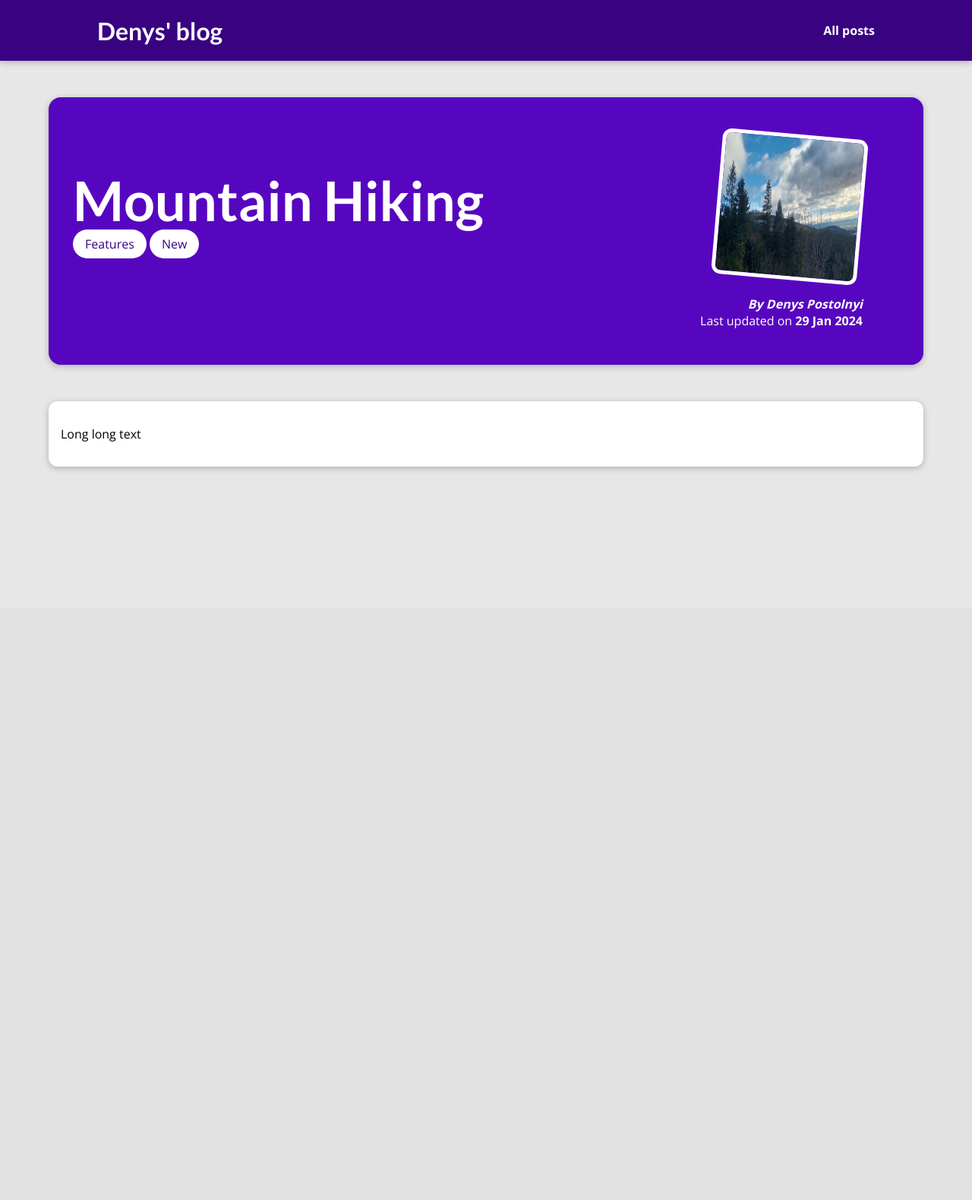
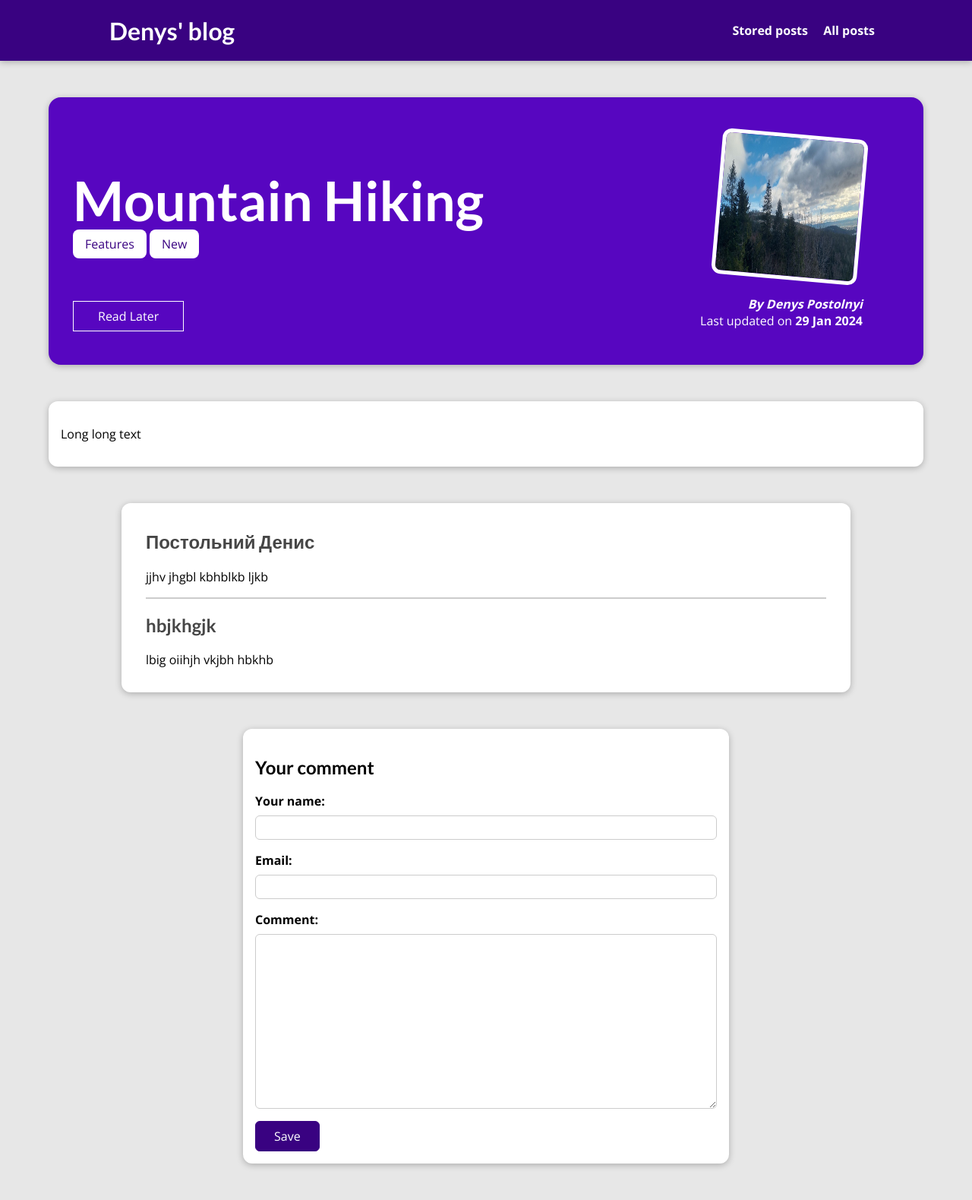
Before and after one commit to DenysPostolnyi/racingBlog, a Django app: a page that uses templates/base.html in a window 1280 px wide. Shown: the whole page at 76% size. Before the commit the page ends 618 px from the top, so only its background shows below. Run offline with Django 5.2, Linux system fonts and the light colour scheme; data comes from the database, SQL or seed files in the repository; both versions use the stored data as it was after the commit.

Commit message:
added read later functionality

```diff
--- /dev/null
+++ b/blog/forms.py
@@ -0,0 +1,14 @@
+from django import forms
+
+from blog.models import Comment
+
+
+class CommentForm(forms.ModelForm):
+    class Meta:
+        model = Comment
+        exclude = ['post']
+        labels = {
+            'user_name': 'Your name',
+            'user_email': 'Your email',
+            'text': 'Comment'
+        }
--- a/blog/static/blog/post-detail.css
+++ b/blog/static/blog/post-detail.css
@@ -48,13 +48,32 @@
   font-weight: bold;
 }
 
+#summary a {
+  color: white;
+  text-decoration: none;
+}
+
 #summary time {
   font-weight: bold;
 }
 
-#summary a {
+#read-later {
+  margin: 2rem 0;
+}
+
+#read-later button {
+  background-color: transparent;
+  border: 1px solid white;
+  padding: 0.5rem 2rem;
+  font: inherit;
   color: white;
-    text-decoration: none;
+  cursor: pointer;
+}
+
+#read-later button:hover,
+#read-later button:active {
+  background-color: white;
+  color: #390281;
 }
 
 main {
@@ -71,5 +90,115 @@
   background-color: white;
   color: #390281;
   padding: 0.5rem 1rem;
-    border-radius: 12rem;
+  border-radius: 8px;
 }
+
+#comment-form {
+  margin: 3rem auto;
+  width: 90%;
+  max-width: 40rem;
+  border-radius: 12px;
+  background-color: white;
+  box-shadow: 0 2px 8px rgba(0, 0, 0, 0.25);
+  padding: 1rem;
+}
+
+#comment-form button {
+  font: inherit;
+  background-color: #390281;
+  color: white;
+  border: 1px solid #390281;
+  padding: 0.5rem 1.5rem;
+  border-radius: 6px;
+  cursor: pointer;
+}
+
+#comment-form button:hover,
+#comment-form button:active {
+  background-color: #4f0ba7;
+  border-color: #4f0ba7;
+}
+
+.form-control {
+  margin-bottom: 1rem;
+}
+
+.form-control label {
+  font-weight: bold;
+  margin-bottom: 0.5rem;
+  display: block;
+}
+
+.form-control input,
+.form-control textarea {
+  display: block;
+  width: 100%;
+  font: inherit;
+  padding: 0.25rem;
+  border-radius: 6px;
+  border: 1px solid #ccc;
+}
+
+.errorlist {
+  list-style: none;
+  margin: 0.5rem 0;
+  padding: 0;
+  color: #d6000b;
+}
+
+.invalid label {
+  color: #d6000b;
+}
+
+.invalid input,
+.invalid textarea {
+  border-color: #d6000b;
+  background-color: #ffe6e7;
+}
+
+#alert {
+  margin: 8rem auto 3rem auto;
+  border: 1px solid #d6000b;
+  background-color: #ffe6e7;
+  padding: 1rem;
+  width: 90%;
+  max-width: 40rem;
+}
+
+#alert a {
+  text-decoration: none;
+  border: 1px solid #d6000b;
+  background-color: #d6000b;
+  color: white;
+  padding: 0.25rem 1.5rem;
+  border-radius: 6px;
+}
+
+#comments {
+  margin: 3rem auto;
+  width: 90%;
+  max-width: 60rem;
+  border-radius: 12px;
+  background-color: white;
+  box-shadow: 0 2px 8px rgba(0, 0, 0, 0.25);
+  padding: 1rem 2rem;
+}
+
+#comments ul {
+  list-style: none;
+  margin: 0;
+  padding: 0;
+}
+
+#comments li {
+  margin-bottom: 1rem;
+  border-bottom: 2px solid #ccc;
+}
+
+#comments li:last-of-type {
+  border-bottom: none;
+}
+
+#comments h2 {
+  color: #464646;
+}
--- a/blog/templates/post-details.html
+++ b/blog/templates/post-details.html
@@ -10,12 +10,33 @@
 {% endblock %}
 
 {% block content %}
+    {% if comment_form.errors %}
+        <div id="alert">
+            <h2>Saving the comment failed!</h2>
+            <p>Please check the comment form below the post and fix your errors.</p>
+            <a href="#comment-form">Fix!</a>
+        </div>
+    {% endif %}
+
     <section id="summary">
         <h2>{{ post.title }}</h2>
         <div>
             {% for tag in tags %}
                 <span class="tag">{{ tag.caption }}</span>
             {% endfor %}
+        </div>
+        <div id="read-later">
+            <form action="{% url 'read-later' %}" method="post">
+                {% csrf_token %}
+                <input type="hidden" value="{{ post.id }}" name="post_id">
+                <button id="read-later">
+                    {% if is_saved_for_later %}
+                        Remove from saved
+                    {% else %}
+                        Read Later
+                    {% endif %}
+                </button>
+            </form>
         </div>
         <article>
             <img src="{{ post.image_name.url }}" alt="{{ post.title }}">
@@ -30,4 +51,30 @@
     <main>
         {{ post.content|linebreaks }}
     </main>
+
+    <section id="comments">
+        <ul>
+            {% for comment in comments %}
+                <li>
+                    <h2>{{ comment.user_name }}</h2>
+                    <p>{{ comment.text|linebreaks }}</p>
+                </li>
+            {% endfor %}
+        </ul>
+    </section>
+
+    <section id="comment-form">
+        <h2>Your comment</h2>
+        <form method="post" action="{% url 'post-detail-page' post.slug %}">
+            {% csrf_token %}
+            {% for form_field in comment_form %}
+                <div class="form-control {% if form_field.errors %}invalid{% endif %}">
+                    {{ form_field.label_tag }}
+                    {{ form_field }}
+                    {{ form_field.errors }}
+                </div>
+            {% endfor %}
+            <button>Save</button>
+        </form>
+    </section>
 {% endblock %}
--- a/blog/urls.py
+++ b/blog/urls.py
@@ -6,4 +6,6 @@
     path('', views.StartingPageView.as_view(), name='main-page'),
     path('posts', views.AllPostsView.as_view(), name='posts-page'),
     path('posts/<str:slug>', views.SinglePostView.as_view(), name='post-detail-page'),
+    path('read-later', views.ReadLaterView.as_view(), name='read-later'),
+    path('stored-posts', views.ReadLaterView.as_view(), name='stored-posts-page'),
 ]
--- a/blog/views.py
+++ b/blog/views.py
@@ -1,6 +1,10 @@
+from django.http import HttpResponseRedirect
 from django.shortcuts import render, get_object_or_404
+from django.urls import reverse
+from django.views import View
 from django.views.generic import ListView, DetailView
 
+from blog.forms import CommentForm
 from blog.models import Post
 
 
@@ -41,15 +45,58 @@
 #     })
 
 
-class SinglePostView(DetailView):
+class SinglePostView(View):
     # post_detail
-    template_name = 'post-details.html'
-    model = Post
+    # template_name = 'post-details.html'
+    # model = Post
 
-    def get_context_data(self, **kwargs):
-        context = super().get_context_data(**kwargs)
-        context['tags'] = self.object.tags.all()
-        return context
+    def is_stored_post(self, request, post_id):
+        stored_posts = request.session.get('stored_posts')
+
+        if stored_posts is not None and len(stored_posts) != 0:
+            is_saved_for_later = post_id in stored_posts
+        else:
+            is_saved_for_later = False
+
+        return is_saved_for_later
+
+    def get(self, request, slug):
+        post = Post.objects.get(slug=slug)
+
+        context = {
+            'post': post,
+            'tags': post.tags.all(),
+            'comment_form': CommentForm(),
+            'comments': post.comments.all().order_by('-id'),
+            'is_saved_for_later': self.is_stored_post(request, post.id),
+        }
+        return render(request, 'post-details.html', context)
+
+    def post(self, request, slug):
+        comment_form = CommentForm(request.POST)
+        post = Post.objects.get(slug=slug)
+
+        if comment_form.is_valid():
+            comment = comment_form.save(commit=False)
+            comment.post = post
+            comment.save()
+            return HttpResponseRedirect(reverse("post-detail-page", args=[slug]))
+
+        context = {
+            'post': post,
+            'tags': post.tags.all(),
+            'comment_form': comment_form,
+            'comments': post.comments.all().order_by('-id'),
+            'is_saved_for_later': self.is_stored_post(request, post.id),
+        }
+        return render(request, "post-details.html", context)
+
+    # def get_context_data(self, **kwargs):
+    #     context = super().get_context_data(**kwargs)
+    #     context['tags'] = self.object.tags.all()
+    #     context['comment_form'] = CommentForm()
+    #     return context
+
 
 # def post_detail(request, slug):
 #     post_details = get_object_or_404(Post, slug=slug)
@@ -65,3 +112,35 @@
 #     })
 # except StopIteration:
 #     return render(request, '404.html')
+
+class ReadLaterView(View):
+    def post(self, request):
+        stored_posts = request.session.get('stored_posts')
+
+        if stored_posts is None:
+            stored_posts = []
+
+        post_id = int(request.POST.get('post_id'))
+
+        if post_id not in stored_posts:
+            stored_posts.append(post_id)
+        else:
+            stored_posts.remove(post_id)
+
+        request.session['stored_posts'] = stored_posts
+
+        return HttpResponseRedirect(reverse("main-page"))
+
+    def get(self, request):
+        stored_posts = request.session.get('stored_posts')
+
+        context = {}
+
+        if stored_posts is None or len(stored_posts) == 0:
+            context['posts'] = []
+            context['has_posts'] = False
+        else:
+            context['has_posts'] = True
+            context['posts'] = Post.objects.filter(id__in=stored_posts)
+
+        return render(request, "stored_posts.html", context)
--- a/static/app.css
+++ b/static/app.css
@@ -35,6 +35,7 @@
   text-decoration: none;
   color: white;
   font-weight: bold;
+  margin-left: 1rem;
 }
 
 #main-navigation a:hover,
--- a/templates/base.html
+++ b/templates/base.html
@@ -11,6 +11,7 @@
 <header id="main-navigation">
     <h1><a href="{% url 'main-page' %}">Denys' blog</a></h1>
     <nav>
+        <a href="{% url 'stored-posts-page' %}">Stored posts</a>
         <a href="{% url 'posts-page' %}">All posts</a>
     </nav>
 </header>
```
Also changed, not shown: blog/admin.py (+6 -1 lines), blog/static/blog/read-later.css (added, +39 -0 lines), blog/templates/stored_posts.html (added, +24 -0 lines), db.sqlite3. Lines whose indentation alone changed are shown as unchanged.
